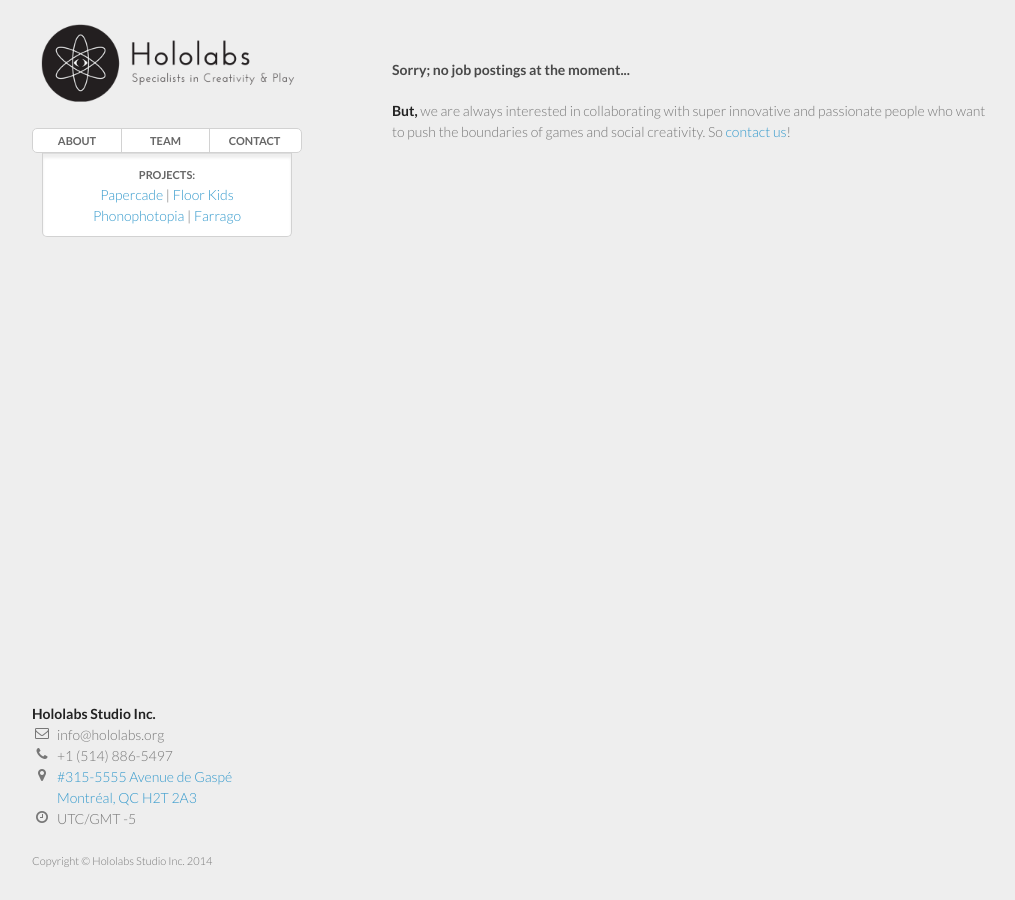
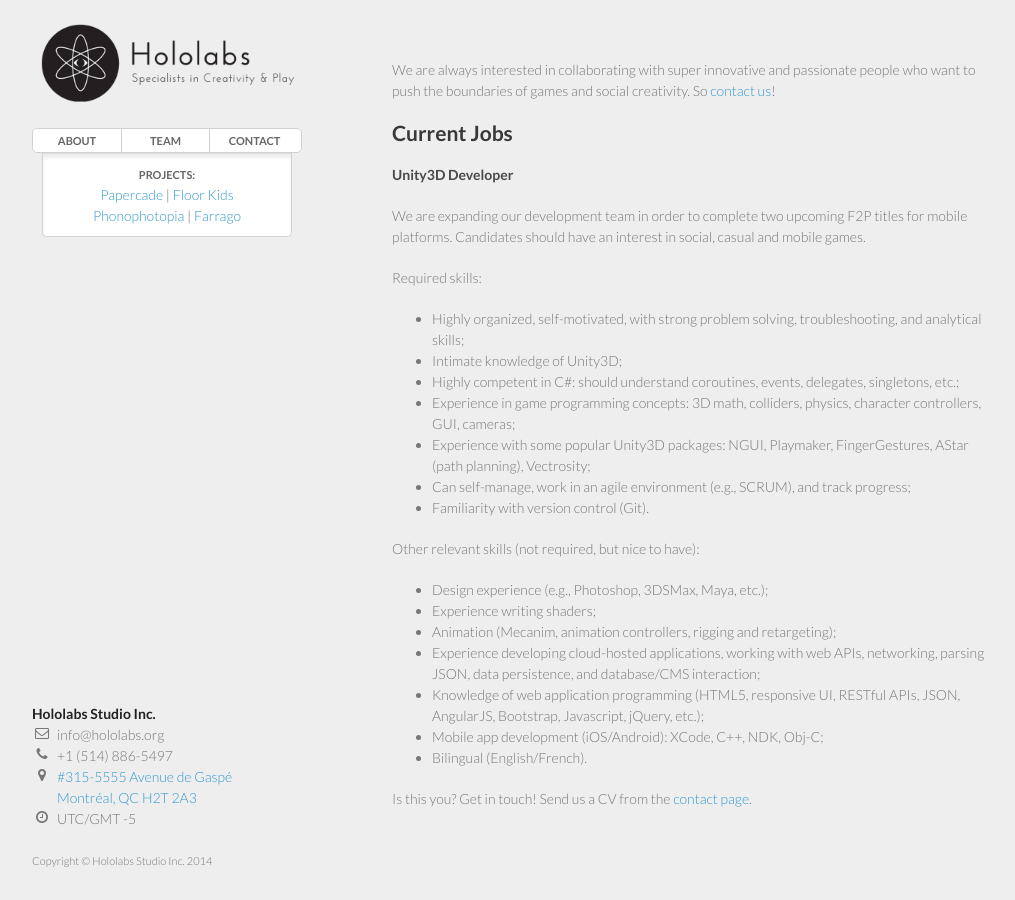
Before and after one commit to hololabs/hololabs.github.io, a Jekyll site: the page built from team/jobs.html, in a window 1280 px wide. Shown: the whole page, without its empty margins (128-1143 px from the left). Built offline with Jekyll 4.4.1, drawn with Linux system fonts in a browser that asks for light colours; nearby versions of some CDN libraries; Markdown is read by kramdown in place of the engine named in the settings.

Commit message:
added unity job posting

```diff
--- a/team/jobs.html
+++ b/team/jobs.html
@@ -1,13 +1,49 @@
 ---
 layout: default
 title: Hololabs Team
+published: true
 ---
 
 <p>&nbsp;</p>
 
+<!--
 <h4>Sorry; no job postings at the moment...</h4>
 
 <p>
 <strong>But,</strong> we are always interested in collaborating with super
 innovative and passionate people who want to push the boundaries of games and
 social creativity. So <a href="/contact.html">contact us</a>!
+</p>
+-->
+
+<p>We are always interested in collaborating with super innovative and passionate people who want to push the boundaries of games and social creativity. So <a href="/contact.html">contact us</a>!</p>
+
+<h2>Current Jobs</h2>
+
+<h4>Unity3D Developer</h4>
+
+<p>We are expanding our development team in order to complete two upcoming F2P titles for mobile platforms. Candidates should have an interest in social, casual and mobile games.</p>
+
+<p>Required skills:</p>
+<ul>
+  <li>Highly organized, self-motivated, with strong problem solving, troubleshooting, and analytical skills;</li>
+  <li>Intimate knowledge of Unity3D;</li>
+  <li>Highly competent in C#: should understand coroutines, events, delegates, singletons, etc.;</li>
+  <li>Experience in game programming concepts: 3D math, colliders, physics, character controllers, GUI, cameras;</li>
+  <li>Experience with some popular Unity3D packages: NGUI, Playmaker, FingerGestures, AStar (path planning), Vectrosity;</li>
+  <li>Can self-manage, work in an agile environment (e.g., SCRUM), and track progress;</li>
+  <li>Familiarity with version control (Git).</li>
+</ul>
+
+<p>Other relevant skills (not required, but nice to have):</p>
+<ul>
+  <li>Design experience (e.g., Photoshop, 3DSMax, Maya, etc.);</li>
+  <li>Experience writing shaders;</li>
+  <li>Animation (Mecanim, animation controllers, rigging and retargeting);</li>
+  <li>Experience developing cloud-hosted applications, working with web APIs, networking, parsing JSON, data persistence, and database/CMS interaction;</li>
+  <li>Knowledge of web application programming (HTML5, responsive UI, RESTful APIs, JSON, AngularJS, Bootstrap, Javascript, jQuery, etc.);</li>
+  <li>Mobile app development (iOS/Android): XCode, C++, NDK, Obj-C;</li>
+  <li>Bilingual (English/French).</li>
+</ul>
+
+<p>Is this you? Get in touch! Send us a CV from the <a href="/contact.html">contact page</a>.</p>
```
